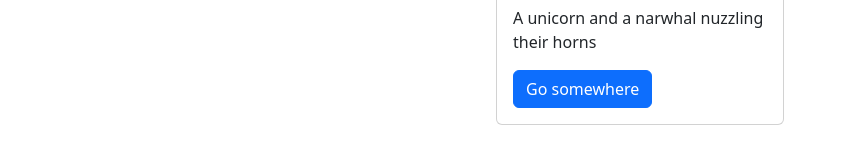
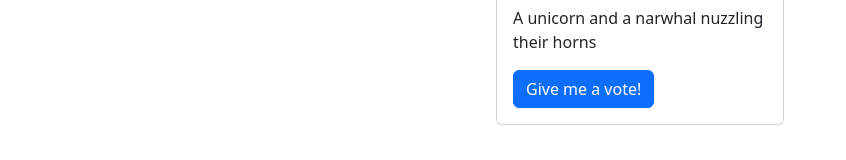
Before and after one commit to mtorres6739/gallery-of-horns, a React (Create React App) app: page / in a window 1280 px wide. Shown: the part 354-514 px from the top of the page, without its empty margins (0-846 px from the left). Built offline with nearby package versions, Linux system fonts and the light colour scheme.

Commit message:
update readme and button

```diff
--- a/src/components/HornedBeast.js
+++ b/src/components/HornedBeast.js
@@ -34,7 +34,7 @@ class HornedBeast extends React.Component {
           <Card.Text>
             {this.state.description}
           </Card.Text>
-          <Button variant="primary" onClick={this.handleClick}>Go somewhere</Button>
+          <Button variant="primary" onClick={this.handleClick}>Give me a vote!</Button>
         </Card.Body>
       </Card>
 
```
Also changed, not shown: 1 other file (tests, documents, lock files or other folders).
